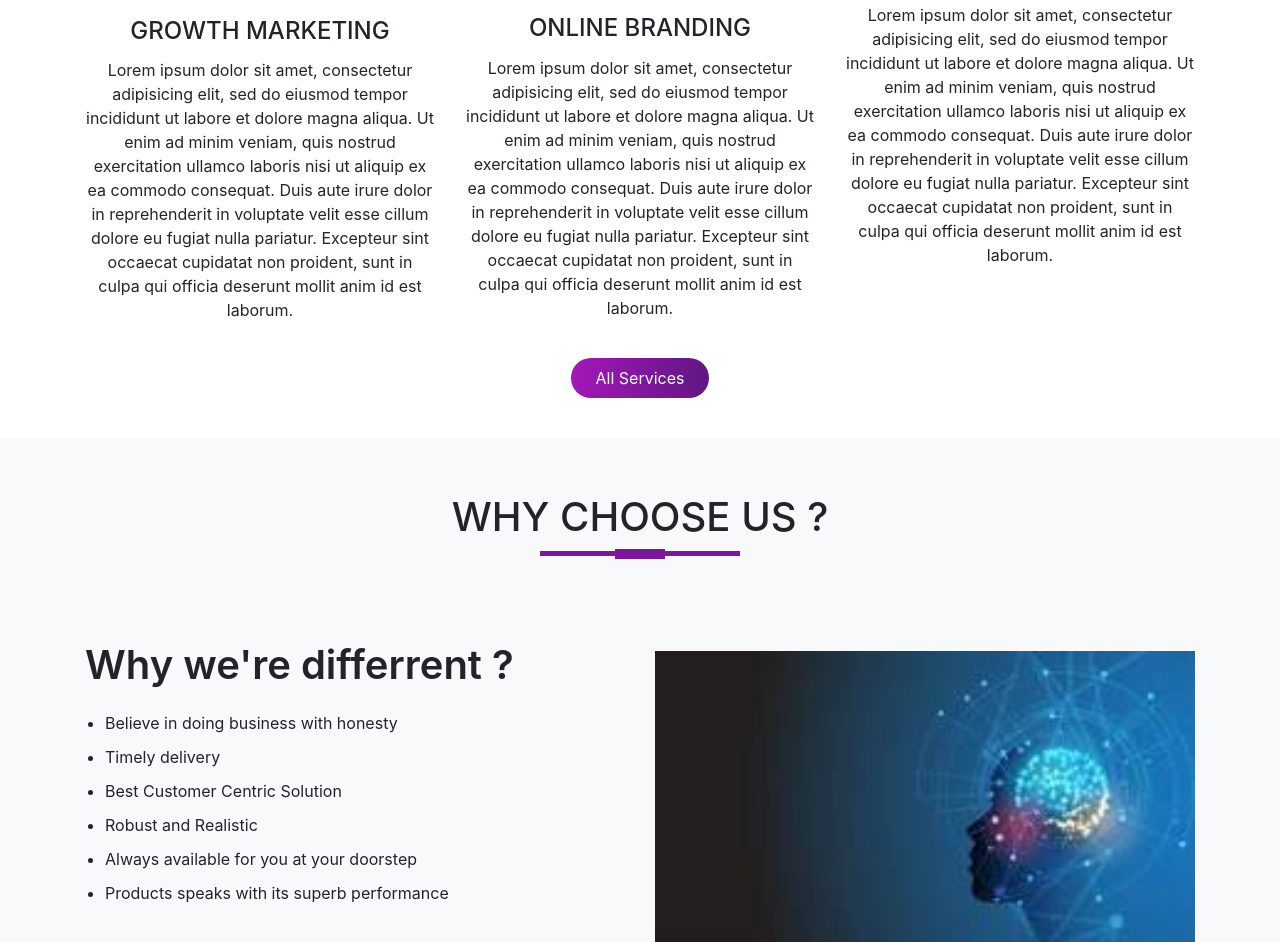
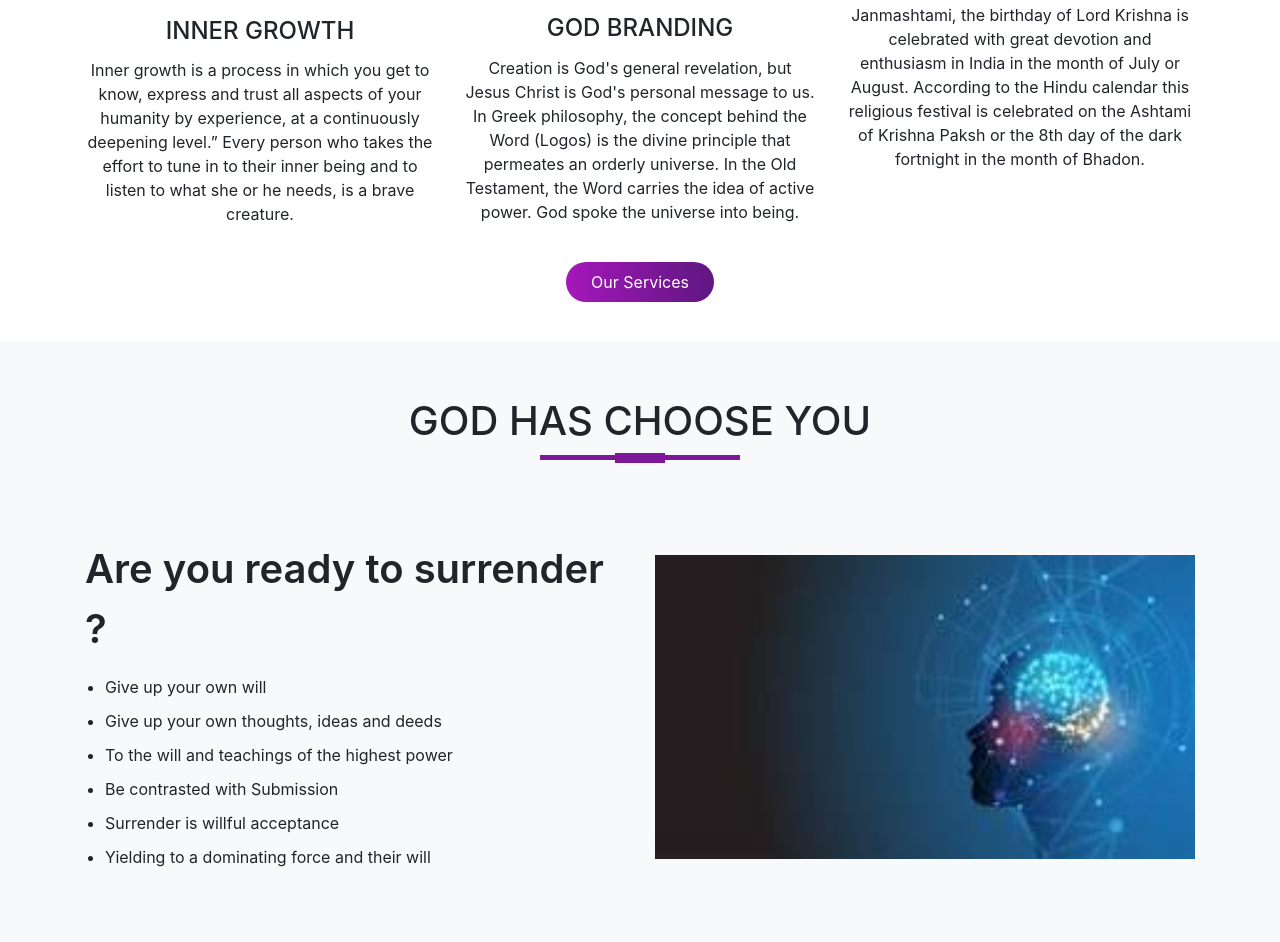
Before and after one commit to manojdubey01/manojdubey01.github.io, a plain HTML site: page index.html in a window 1280 px wide. Shown: the part 1100-2042 px from the top of the page. Drawn offline with nearby package versions, Linux system fonts and the light colour scheme.

Commit message:
some great modification done

```diff
--- a/index.html
+++ b/index.html
@@ -2,7 +2,7 @@
 <html lang="en" dir="ltr">
   <head>
     <meta charset="utf-8">
-    <title>Agency Website Template...Easy Tutorials</title>
+    <title>My Website</title>
     <!---link CSS file--------->
     <link rel="stylesheet" href="style.css">
 
@@ -61,9 +61,9 @@
       <div class="container">
         <div class="row">
           <div class="col-md-6">
-            <p class="promo-title">LORD KRISHNA'S WEBSITE</p>
-            <p>Lorem ipsum dolor sit amet, consectetur adipisicing elit, sed do eiusmod tempor incididunt ut labore et dolore magna aliqua. Ut enim ad minim veniam, quis nostrud exercitation ullamco laboris nisi ut aliquip ex ea commodo consequat. Duis aute irure dolor in reprehenderit in voluptate velit esse cillum dolore eu fugiat nulla pariatur. Excepteur sint occaecat cupidatat non proident, sunt in culpa qui officia deserunt mollit anim id est laborum.</p>
-            <a href="#"> <image src="play.png" class="play-btn">Watch Tutorials</a>
+            <p class="promo-title">KRISHNA'S & DEVOTEES</p>
+            <p>Dear Krishna lovers and supporters, our prayers are with you and your loved ones right now. May you stay healthy and safe. May you always remember Krishna, especially in times like these. We've been posting lots of inspirational content on our Facebook page (please like the page to be notified), and we're working on updating this website with a new look. If you would like to support Krishna.com's missionary effort to spread Krishna consciousness for the benefit of all, please give a donation.</p>
+            <a href="#"> <image src="play.png" class="play-btn">Watch Krishna Leela</a>
           </div>
 
           <div class="col-md-6 text-center">
@@ -80,29 +80,29 @@
 
     <section id="services">
       <div class="container text-center">
-        <h1 class="title"> WHAT WE OFFER ?</h1>
+        <h1 class="title"> WHAT GOD OFFER ?</h1>
         <div class="row text-center">
           <div class="col-md-4 services">
             <img src="GROWTH.JPG"  class="service-img">
-            <h4>Growth Marketing</h4>
-            <p>Lorem ipsum dolor sit amet, consectetur adipisicing elit, sed do eiusmod tempor incididunt ut labore et dolore magna aliqua. Ut enim ad minim veniam, quis nostrud exercitation ullamco laboris nisi ut aliquip ex ea commodo consequat. Duis aute irure dolor in reprehenderit in voluptate velit esse cillum dolore eu fugiat nulla pariatur. Excepteur sint occaecat cupidatat non proident, sunt in culpa qui officia deserunt mollit anim id est laborum.</p>
+            <h4>Inner Growth</h4>
+            <p>Inner growth is a process in which you get to know, express and trust all aspects of your humanity by experience, at a continuously deepening level.” Every person who takes the effort to tune in to their inner being and to listen to what she or he needs, is a brave creature.</p>
           </div>
 
           <div class="col-md-4 services">
             <img src="BRANDING.JPG"  class="service-img">
-            <h4>Online Branding</h4>
-            <p>Lorem ipsum dolor sit amet, consectetur adipisicing elit, sed do eiusmod tempor incididunt ut labore et dolore magna aliqua. Ut enim ad minim veniam, quis nostrud exercitation ullamco laboris nisi ut aliquip ex ea commodo consequat. Duis aute irure dolor in reprehenderit in voluptate velit esse cillum dolore eu fugiat nulla pariatur. Excepteur sint occaecat cupidatat non proident, sunt in culpa qui officia deserunt mollit anim id est laborum.</p>
+            <h4>GOD Branding</h4>
+            <p>Creation is God's general revelation, but Jesus Christ is God's personal message to us. In Greek philosophy, the concept behind the Word (Logos) is the divine principle that permeates an orderly universe. In the Old Testament, the Word carries the idea of active power. God spoke the universe into being.</p>
           </div>
 
           <div class="col-md-4 services">
             <img src="ANIMATED.JPG"  class="service-img">
-            <h4>Animated Ads</h4>
-            <p>Lorem ipsum dolor sit amet, consectetur adipisicing elit, sed do eiusmod tempor incididunt ut labore et dolore magna aliqua. Ut enim ad minim veniam, quis nostrud exercitation ullamco laboris nisi ut aliquip ex ea commodo consequat. Duis aute irure dolor in reprehenderit in voluptate velit esse cillum dolore eu fugiat nulla pariatur. Excepteur sint occaecat cupidatat non proident, sunt in culpa qui officia deserunt mollit anim id est laborum.</p>
+            <h4>Janmashtami</h4>
+            <p>Janmashtami, the birthday of Lord Krishna is celebrated with great devotion and enthusiasm in India in the month of July or August. According to the Hindu calendar this religious festival is celebrated on the Ashtami of Krishna Paksh or the 8th day of the dark fortnight in the month of Bhadon.</p>
           </div>
 
         </div>
 
-        <button type="button" class="btn btn-primary" name="button">All Services</button>
+        <button type="button" class="btn btn-primary" name="button">Our Services</button>
 
        </div>
 
@@ -112,17 +112,17 @@
 
     <section id="about-us">
       <div class="container">
-        <h1 class="title text-center">WHY CHOOSE US ?</h1>
+        <h1 class="title text-center">GOD HAS CHOOSE YOU</h1>
         <div class="row">
           <div class="col-md-6 about-us">
-            <p class="about-title"> Why we're differrent ?</p>
+            <p class="about-title"> Are you ready to surrender ?</p>
             <ul>
-              <li>Believe in doing business with honesty</li>
-              <li>Timely delivery</li>
-              <li>Best Customer Centric Solution</li>
-              <li>Robust and Realistic</li>
-              <li>Always available for you at your doorstep</li>
-              <li>Products speaks with its superb performance</li>
+              <li>Give up your own will</li>
+              <li>Give up your own thoughts, ideas and deeds</li>
+              <li>To the will and teachings of the highest power</li>
+              <li>Be contrasted with Submission</li>
+              <li>Surrender is willful acceptance</li>
+              <li>Yielding to a dominating force and their will</li>
             </ul>
           </div>
           <div class="col-md-6">
@@ -135,16 +135,16 @@
 <!-- Testimonials Section -->
     <section id="testimonials">
       <div class="container">
-        <h1 class="title text-center">WHAT CLIENTS SAY ?</h1>
+        <h1 class="title text-center">WHAT SEERS SAY ?</h1>
         <div class="row offset-1">
           <div class="col-md-5 testimonials">
-            <p>Lorem ipsum dolor sit amet, consectetur adipisicing elit, sed do eiusmod tempor incididunt ut labore et dolore magna aliqua. Ut enim ad minim veniam, quis nostrud exercitation ullamco laboris nisi ut aliquip ex ea commodo consequat. Duis aute irure dolor in reprehenderit in voluptate velit esse cillum dolore eu fugiat nulla pariatur. Excepteur sint occaecat cupidatat non proident, sunt in culpa qui officia deserunt mollit anim id est laborum.</p>
+            <p>"How is it possible, if you believe in GOD, you go to a sorcerer, a fortuneteller, these types of people?" he asked. "Magic is not Religion! These things that are done to predict the future or predict many things or change situations in life are not any good. The grace of GOD can bring you everything! Pray and trust in the Lord."</p>
             <img src="user1.jpg">
             <p class="user-detail"><b>Martin</b><br>Founder, ABCD Ltd.</p>
           </div>
 
           <div class="col-md-5 testimonials">
-            <p>Lorem ipsum dolor sit amet, consectetur adipisicing elit, sed do eiusmod tempor incididunt ut labore et dolore magna aliqua. Ut enim ad minim veniam, quis nostrud exercitation ullamco laboris nisi ut aliquip ex ea commodo consequat. Duis aute irure dolor in reprehenderit in voluptate velit esse cillum dolore eu fugiat nulla pariatur. Excepteur sint occaecat cupidatat non proident, sunt in culpa qui officia deserunt mollit anim id est laborum.</p>
+            <p>Let us ask the Lord to renew in us his love for the humanity and for the deposit of the faith which she preserves, and to make us all co-responsible in the care of the flock, supporting in prayer the shepherds so that they may manifest the firmness and tenderness of the Divine Shepherd.</p>
             <img src="user2.jpg">
             <p class="user-detail"><b>Smith Lara</b><br>Co-Founder, XYZ Pvt. Ltd.</p>
           </div>
@@ -177,7 +177,7 @@
 
         <div class="col-md-4 footer-box">
           <img src="kalash.png">
-          <p>Lorem ipsum dolor sit amet, consectetur adipisicing elit, sed do eiusmod tempor incididunt ut labore et dolore magna aliqua..</p>
+          <p>To be successful, you have to use each day as an opportunity to improve, to be better, to get a little bit closer to your goals. It might sound like a lot of work—and with a busy schedule, next to impossible. But the best part is, the more you accomplish, the more you’ll want to do, the higher you’ll want to reach. So as long as you have the hunger for success, you will always have the power within you to achieve it.</p>
         </div>
 
         <div class="col-md-4 footer-box">
```
